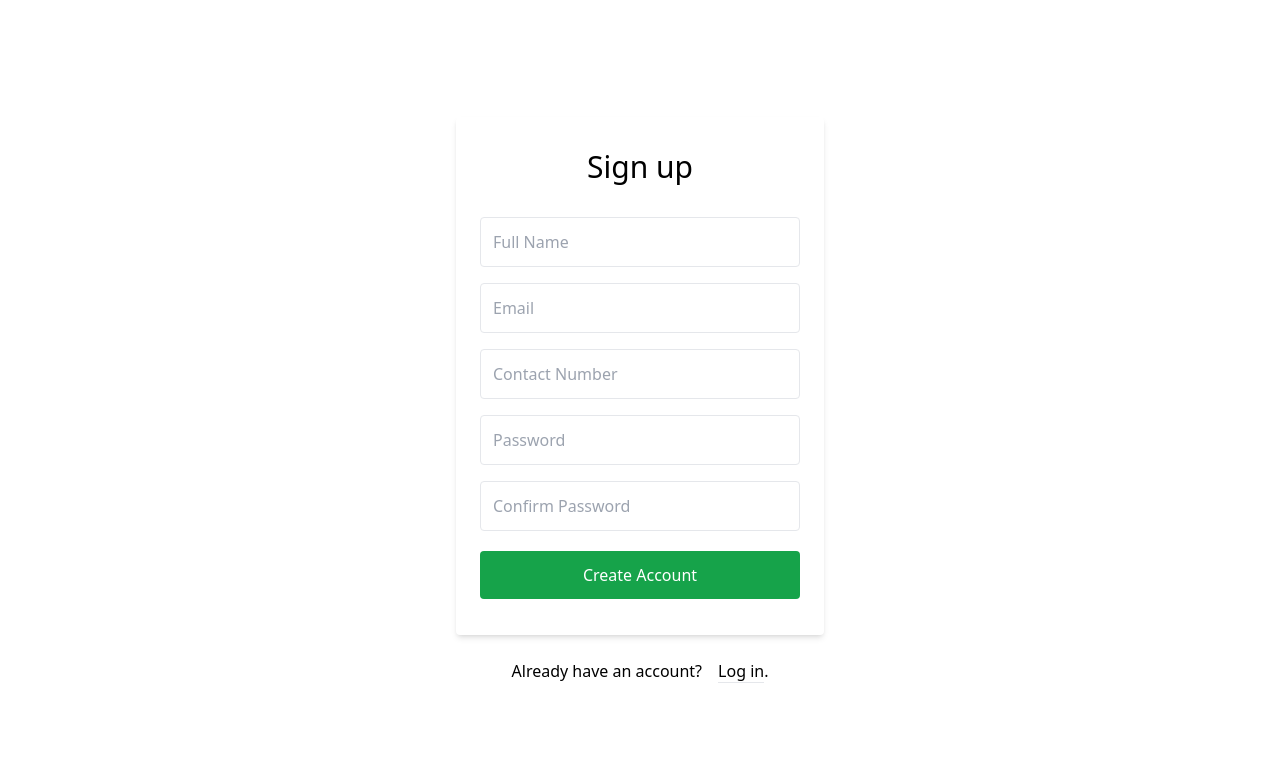
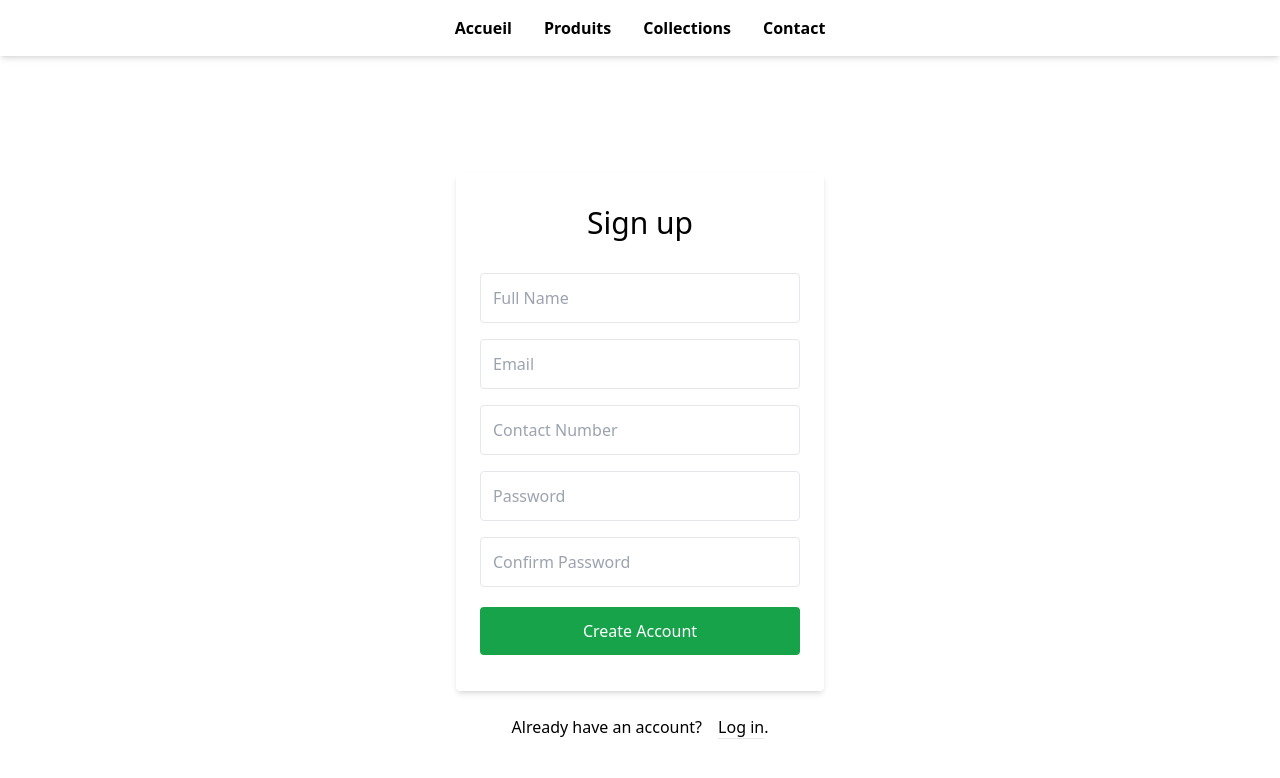
Before and after one commit to samiramrullah/E-Commerce, a Next.js app in the folder frontend/: page /signup in a window 1280 px wide. Shown: the top 778 px of the page. Built offline with nearby package versions, Linux system fonts and the light colour scheme.

Commit message:
with navbar

```diff
--- a/frontend/pages/signup.js
+++ b/frontend/pages/signup.js
@@ -1,6 +1,7 @@
 import React from 'react'
 import Link from 'next/link';
 import { useState } from 'react';
+import Navbar from '../Components/navbar'
 const Signup = () => {
     const [fName, setfName] = useState();
     const [email, setemail] = useState();
@@ -29,7 +30,7 @@ const Signup = () => {
     }
     return (
         <>
-
+            <Navbar />
             <div class="bg-grey-lighter min-h-screen flex flex-col">
                 <div class="container max-w-sm mx-auto flex-1 flex flex-col items-center justify-center px-2">
                     <div class="bg-white px-6 py-8 rounded shadow-md text-black w-full">
```
